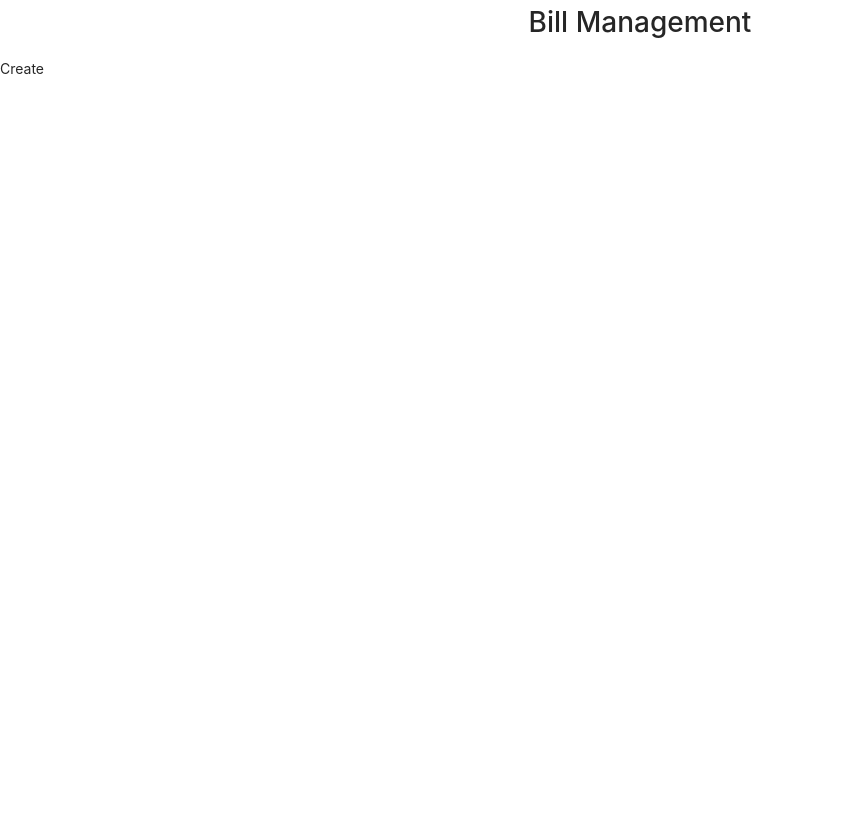
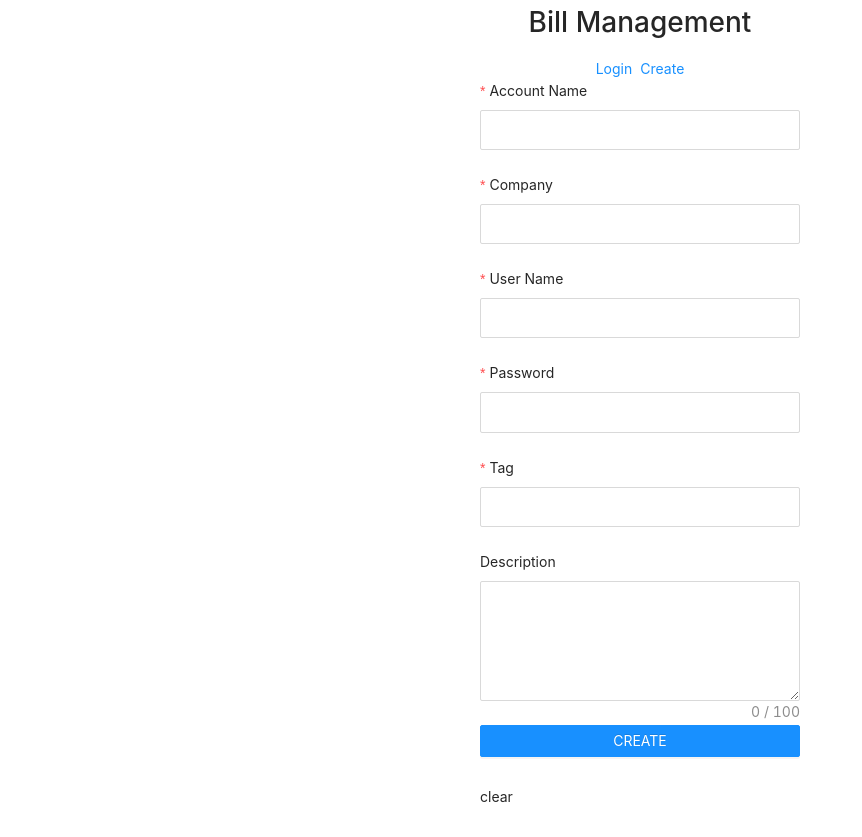
Before and after one commit to onelazyugy/react-bill-management-ui, a React (Create React App) app: page /create in a window 1280 px wide. Shown: the whole page, without its empty margins (0-862 px from the left). Before the commit the page ends 800 px from the top, so only its background shows below. Built offline with nearby package versions, Linux system fonts and the light colour scheme.

Commit message:
starting create form

```diff
--- a/src/components/Create.js
+++ b/src/components/Create.js
@@ -1,11 +1,103 @@
-import React from 'react';
+import React from "react";
+import { Form, Input, Button, Row, Col, Space } from "antd";
+import { UserOutlined, LockOutlined } from "@ant-design/icons";
+
+import "../App.css";
 
 const Create = () => {
-    return (
-        <div>
-            Create
-        </div>
-    )
+  const { TextArea } = Input;
+
+  const onFinish = (values) => {
+    console.log("Success:", values);
+  };
+
+  const onFinishFailed = (errorInfo) => {
+    console.log("Failed:", errorInfo);
+  };
+
+  const onChange = (e) => {
+    console.log("Change:", e.target.value);
+  };
+
+  return (
+    <div>
+      <Row justify="center">
+        <Col span={6}>
+          <Form
+            layout={"vertical"}
+            name="create"
+            initialValues={{ remember: true }}
+            onFinish={onFinish}
+            onFinishFailed={onFinishFailed}
+            autoComplete="off"
+          >
+            <Form.Item
+              label="Account Name"
+              name="accountname"
+              rules={[{ required: true, message: "Please input name!" }]}
+            >
+              <Input size="large" />
+            </Form.Item>
+
+            <Form.Item
+              label="Company"
+              name="company"
+              rules={[{ required: true, message: "Please input company!" }]}
+            >
+              <Input size="large" />
+            </Form.Item>
+
+            <Form.Item
+              label="User Name"
+              name="username"
+              rules={[{ required: true, message: "Please input user name!" }]}
+            >
+              <Input size="large" />
+            </Form.Item>
+
+            <Form.Item
+              label="Password"
+              name="password"
+              rules={[{ required: true, message: "Please input password!" }]}
+            >
+              <Input size="large" />
+            </Form.Item>
+
+            <Form.Item
+              label="Tag"
+              name="tag"
+              rules={[{ required: true, message: "Please input tag!" }]}
+            >
+              <Input size="large" />
+            </Form.Item>
+
+            <Form.Item label="Description" name="description">
+              <TextArea
+                showCount
+                maxLength={100}
+                style={{ height: 120 }}
+                onChange={onChange}
+              />
+            </Form.Item>
+
+            <Form.Item>
+              <Button
+                type="primary"
+                htmlType="submit"
+                style={{ width: "100%" }}
+              >
+                CREATE
+              </Button>
+            </Form.Item>
+
+            <Form.Item>
+              clear
+            </Form.Item>
+          </Form>
+        </Col>
+      </Row>
+    </div>
+  );
 };
 
 export default Create;
--- a/src/components/Header.js
+++ b/src/components/Header.js
@@ -1,13 +1,30 @@
 import React from 'react';
-import { Row, Col } from "antd";
+import { Row, Col, Space } from "antd";
+import { Link } from "react-router-dom";
 
 const Header = () => {
     return (
-        <Row justify="center">
-            <Col>
-                <h1>Bill Management</h1>
-            </Col>
-        </Row>
+        <div>
+            <Row justify="center">
+                <Col>
+                    <h1>Bill Management</h1>
+                </Col>
+            </Row>
+            <Row justify="center">
+                <Space>
+                    <Col>
+                        <Link to="/">
+                            Login
+                        </Link>
+                    </Col>
+                    <Col>
+                        <Link to="/create">
+                            Create
+                        </Link>
+                    </Col>
+                </Space>
+            </Row>
+        </div>
     );
 }
 
```
